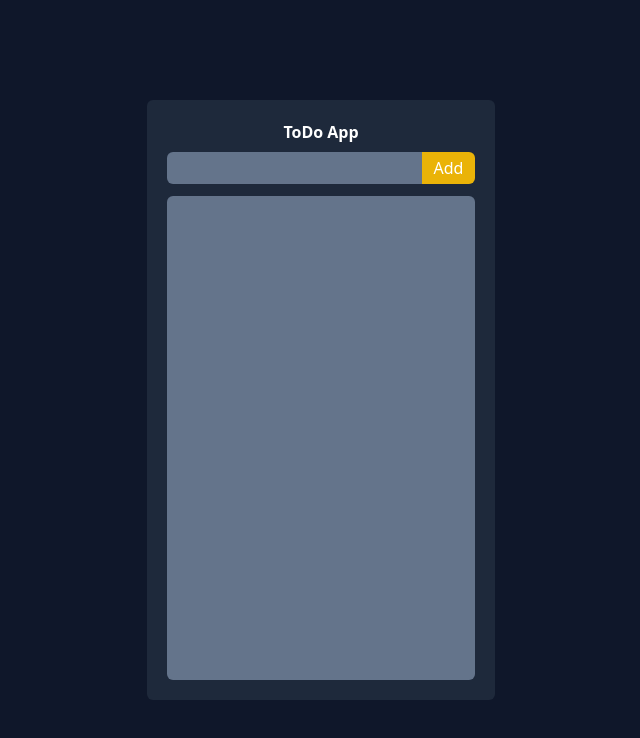
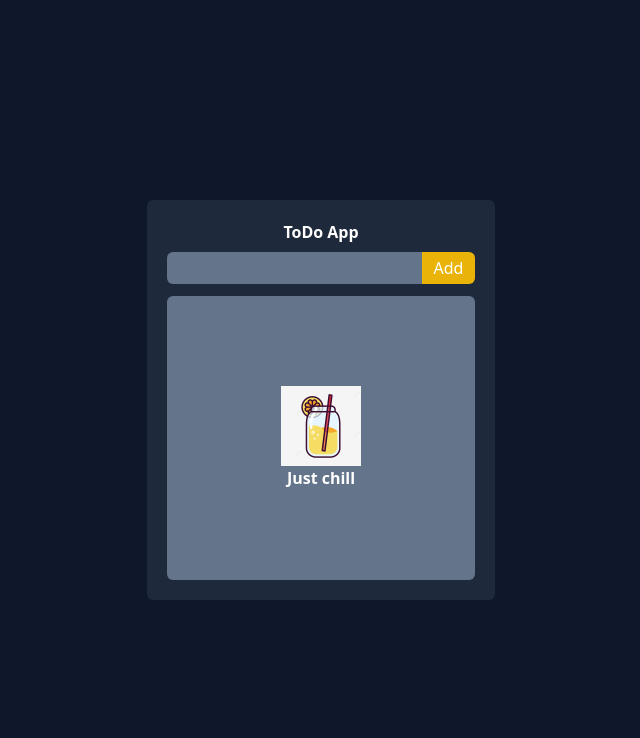
Before and after one commit to MuhammedJaseemVK/todo, a React (Create React App) app: page / in a window 1280 px wide. Shown: the top 738 px of the page, without its empty margins (319-959 px from the left). Built offline with nearby package versions, Linux system fonts and the light colour scheme.

Commit message:
added enter to add todo

```diff
--- a/src/App.js
+++ b/src/App.js
@@ -21,6 +21,12 @@ function App() {
     localStorage.setItem('todos', JSON.stringify(newList));
     setToDoList(newList);
     setInputTodo('');
+  }
+
+  const handleKeyDown = (event) =>{
+    if(event.key==='Enter'){
+      handleAdd();
+    }
   }
 
   const handleDelete = (index) => {
@@ -67,11 +73,11 @@ function App() {
 
   return (
     <div className='flex justify-center items-center w-screen h-screen text-white bg-slate-900'>
-      <div className="flex flex-col bg-slate-800 gap-3 p-5 rounded-md text-center h-3/4">
+      <div className="flex flex-col bg-slate-800 gap-3 p-5 rounded-md text-center h-1/2">
         <div className='flex flex-col gap-2'>
           <h1 className='font-bold'>ToDo App</h1>
           <div className="flex flex-row">
-            <input type="text" className='rounded-l-md bg-slate-500 px-3' name="todo" value={inputTodo} onChange={handleOnChange} />
+            <input type="text" className='rounded-l-md bg-slate-500 px-3' name="todo" value={inputTodo} onChange={handleOnChange} onKeyDown={handleKeyDown} />
             <button className='rounded-r-md bg-yellow-500 px-3 py-1' name="addButoon" onClick={handleAdd} >Add</button>
           </div>
         </div>
@@ -85,7 +91,10 @@ function App() {
             }
           </>
           )
-            : null}
+            : <div className='flex flex-col justify-center items-center h-full'>
+              <img className="w-20" src="lemonade-chill.jpg" alt="" />
+              <p className='font-bold'>Just chill</p>
+            </div>}
         </div>
       </div>
 
```
Also changed, not shown: public/lemonade-chill.jpg (added).
